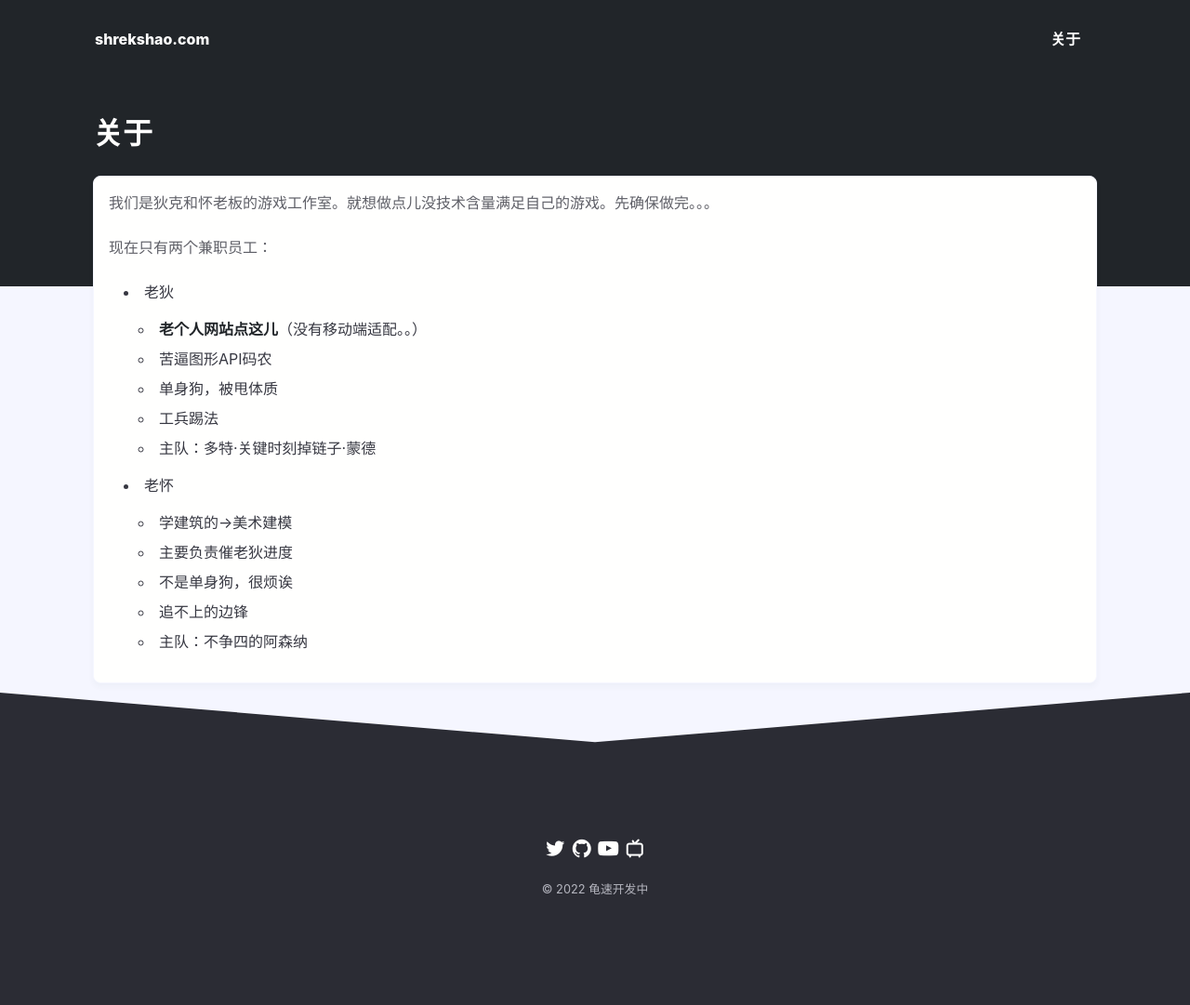
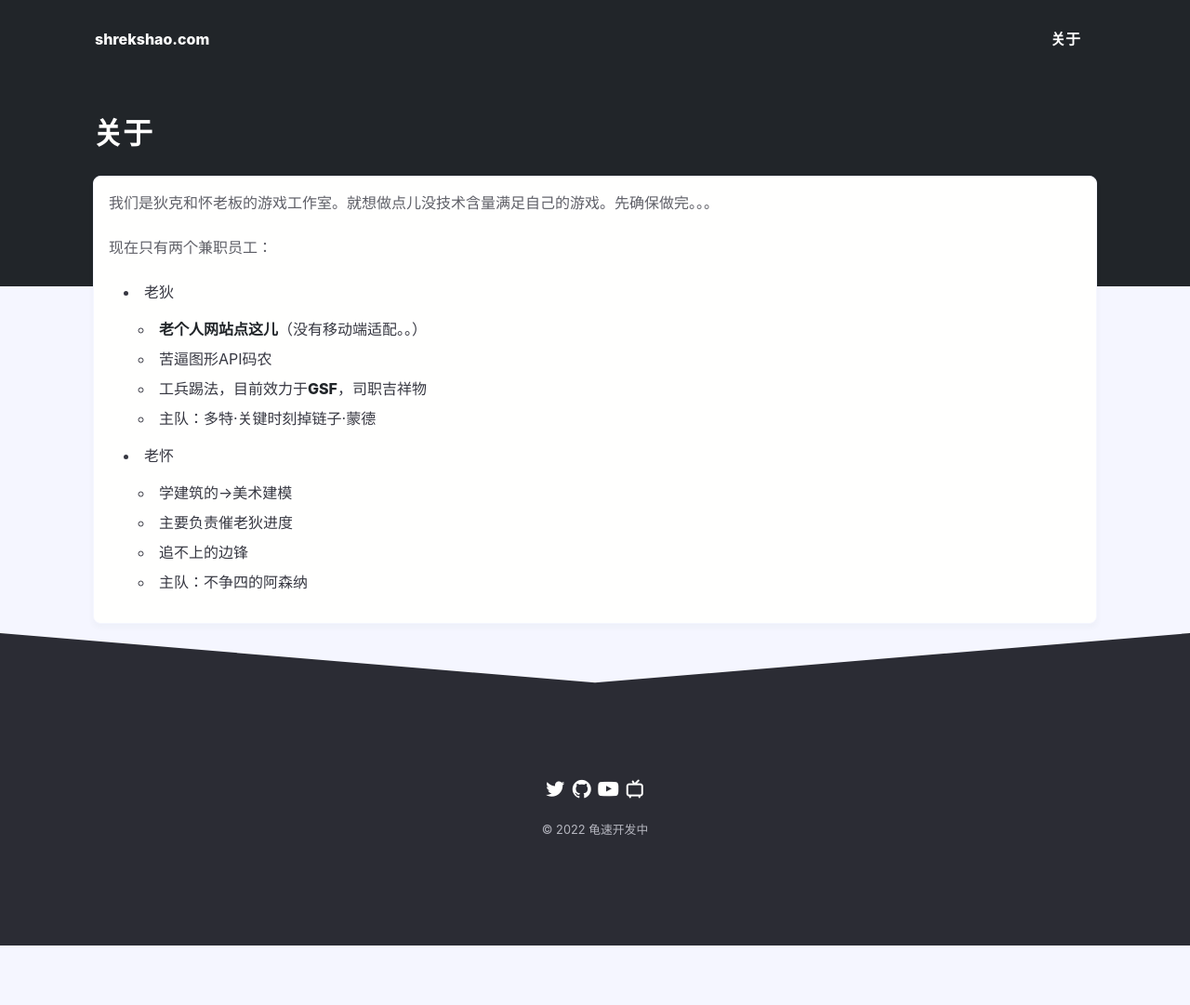
Before and after one commit to shrekshao/studio, a Jekyll site: the page built from about.md, in a window 1280 px wide. Shown: the whole page at 93% size. Built offline with Jekyll 4.4.1, drawn with Linux system fonts in a browser that asks for light colours; after the commit the page ends 1017 px from its top, so only the background shows below that.

Commit message:
some kind of fix

```diff
--- a/about.md
+++ b/about.md
@@ -10,13 +10,10 @@ title: "关于"
 * 老狄
   - [老个人网站点这儿](https://shrekshao.github.io)（没有移动端适配。。）
   - 苦逼图形API码农
-  - 单身狗，被甩体质
-  - 工兵踢法
+  - 工兵踢法，目前效力于[GSF](https://www.gsffc.org/)，司职吉祥物
   - 主队：多特·关键时刻掉链子·蒙德
-
 * 老怀
   - 学建筑的→美术建模
   - 主要负责催老狄进度
-  - 不是单身狗，很烦诶
   - 追不上的边锋
   - 主队：不争四的阿森纳
```
